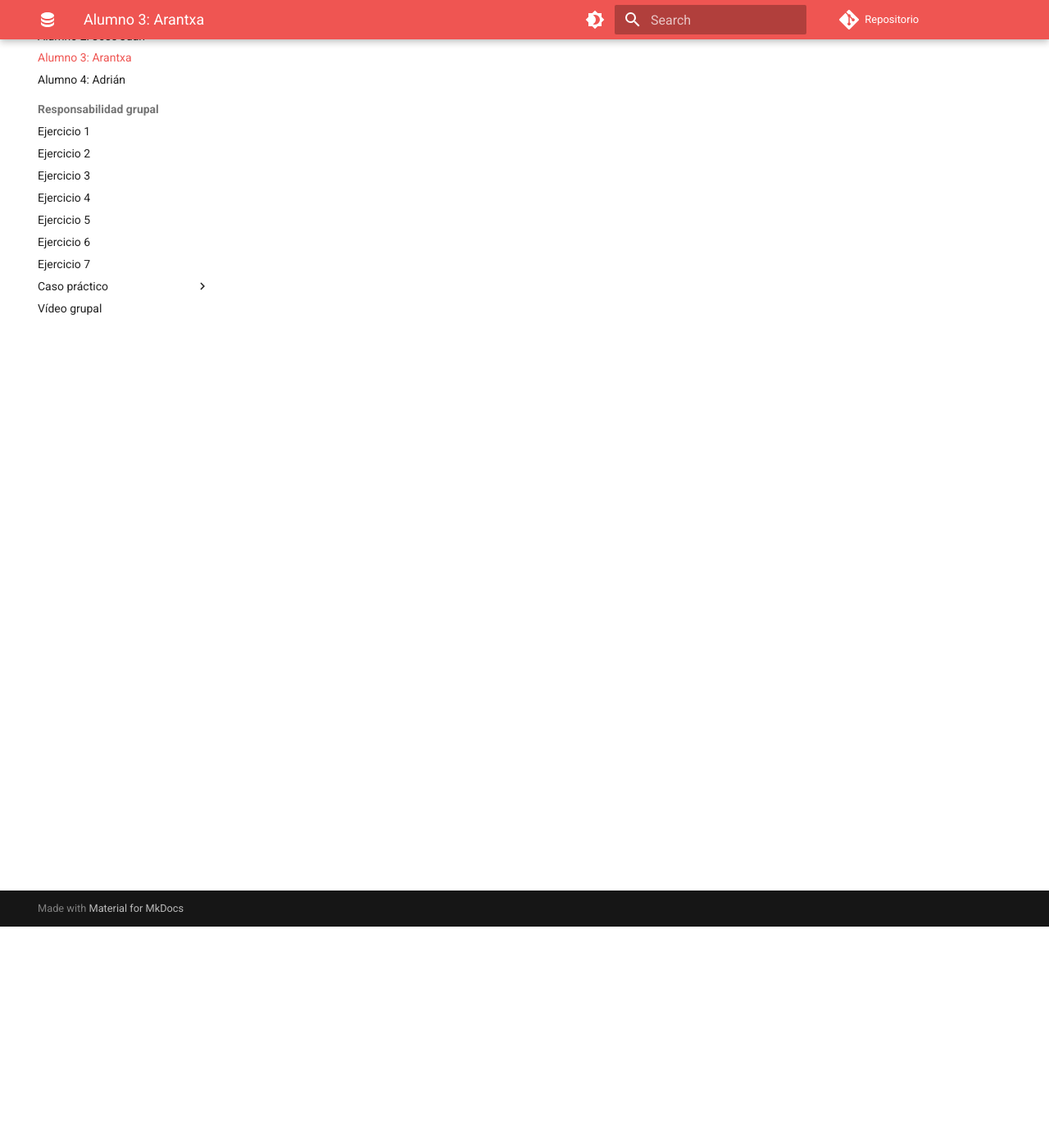
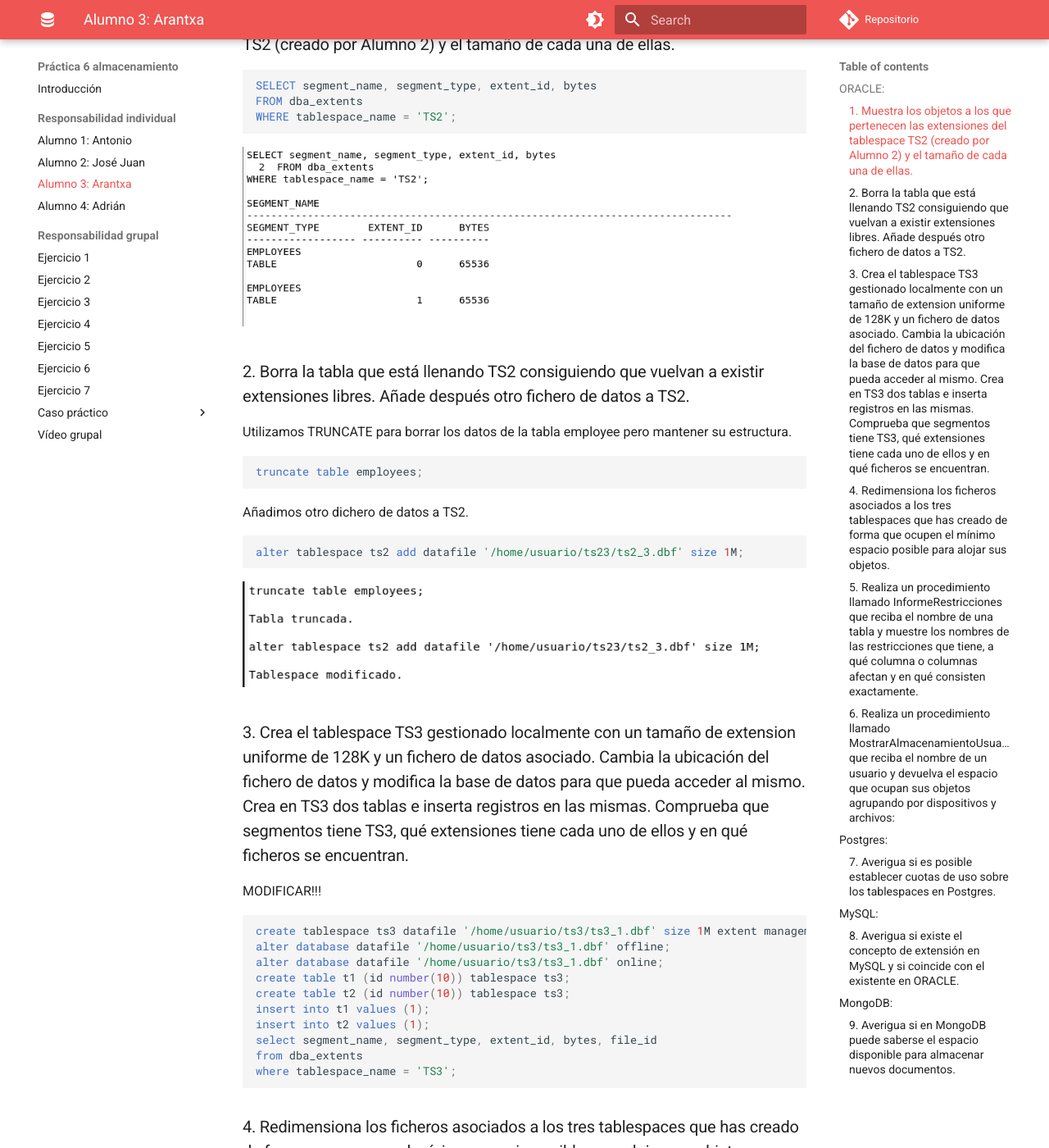
Before and after one commit to adriasir123/grupalesbdc, an MkDocs documentation site: the page built from docs/p6-almacenamiento/ri/alumno3.md, in a window 1280 px wide and 1400 px high, scrolled down 270 px. Shown: the whole window at 82% size. Built offline with MkDocs 1.6.1 and Material for MkDocs 9.7.7, drawn with Linux system fonts in a browser that asks for light colours; comment, search, counter and statistics services are not loaded; some of the changed text lies outside the part shown.

Commit message:
He hecho los dos primeros ejercicios de la parte individual

````diff
--- a/docs/p6-almacenamiento/ri/alumno3.md
+++ b/docs/p6-almacenamiento/ri/alumno3.md
@@ -1 +1,93 @@
 # Alumno 3
+
+## ORACLE:
+
+### 1. Muestra los objetos a los que pertenecen las extensiones del tablespace TS2 (creado por Alumno 2) y el tamaño de cada una de ellas.
+
+```sql
+SELECT segment_name, segment_type, extent_id, bytes
+FROM dba_extents
+WHERE tablespace_name = 'TS2';
+```
+
+![ts2_objetos](/img/capturas-arantxa/103.png)
+
+### 2. Borra la tabla que está llenando TS2 consiguiendo que vuelvan a existir extensiones libres. Añade después otro fichero de datos a TS2.
+
+Utilizamos TRUNCATE para borrar los datos de la tabla employee pero mantener su estructura.
+
+```sql
+truncate table employees;
+```
+
+Añadimos otro dichero de datos a TS2.
+
+```sql
+alter tablespace ts2 add datafile '/home/usuario/ts23/ts2_3.dbf' size 1M;
+```
+
+![ts2_datafile](/img/capturas-arantxa/104.png)
+
+### 3. Crea el tablespace TS3 gestionado localmente con un tamaño de extension uniforme de 128K y un fichero de datos asociado. Cambia la ubicación del fichero de datos y modifica la base de datos para que pueda acceder al mismo. Crea en TS3 dos tablas e inserta registros en las mismas. Comprueba que segmentos tiene TS3, qué extensiones tiene cada uno de ellos y en qué ficheros se encuentran.
+
+MODIFICAR!!!
+
+```sql
+create tablespace ts3 datafile '/home/usuario/ts3/ts3_1.dbf' size 1M extent management local uniform size 128K;
+alter database datafile '/home/usuario/ts3/ts3_1.dbf' offline;
+alter database datafile '/home/usuario/ts3/ts3_1.dbf' online;
+create table t1 (id number(10)) tablespace ts3;
+create table t2 (id number(10)) tablespace ts3;
+insert into t1 values (1);
+insert into t2 values (1);
+select segment_name, segment_type, extent_id, bytes, file_id
+from dba_extents
+where tablespace_name = 'TS3';
+```
+
+### 4. Redimensiona los ficheros asociados a los tres tablespaces que has creado de forma que ocupen el mínimo espacio posible para alojar sus objetos.
+
+### 5. Realiza un procedimiento llamado InformeRestricciones que reciba el nombre de una tabla y muestre los nombres de las restricciones que tiene, a qué columna o columnas afectan y en qué consisten exactamente.
+
+### 6. Realiza un procedimiento llamado MostrarAlmacenamientoUsuario que reciba el nombre de un usuario y devuelva el espacio que ocupan sus objetos agrupando por dispositivos y archivos:
+
+```txt
+				Usuario: NombreUsuario
+
+					Dispositivo:xxxx
+
+						Archivo: xxxxxxx.xxx
+
+								Tabla1......nnn K
+								…
+								TablaN......nnn K
+								Indice1.....nnn K
+								…
+								IndiceN.....nnn K
+
+						Total Espacio en Archivo xxxxxxx.xxx: nnnnn K
+
+						Archivo:...
+						…
+
+
+
+					Total Espacio en Dispositivo xxxx: nnnnnn K
+
+					Dispositivo: yyyy
+					…
+
+				Total Espacio Usuario en la BD: nnnnnnn K
+```
+
+## Postgres:
+
+### 7. Averigua si es posible establecer cuotas de uso sobre los tablespaces en Postgres.
+
+## MySQL:
+
+### 8. Averigua si existe el concepto de extensión en MySQL y si coincide con el existente en ORACLE.
+
+## MongoDB:
+
+### 9. Averigua si en MongoDB puede saberse el espacio disponible para almacenar nuevos documentos.
````
Also changed, not shown: docs/img/capturas-arantxa/103.png (added), docs/img/capturas-arantxa/104.png (added).
